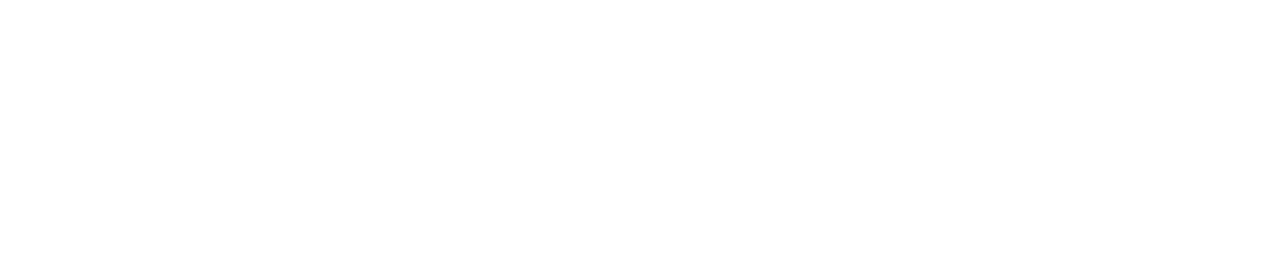
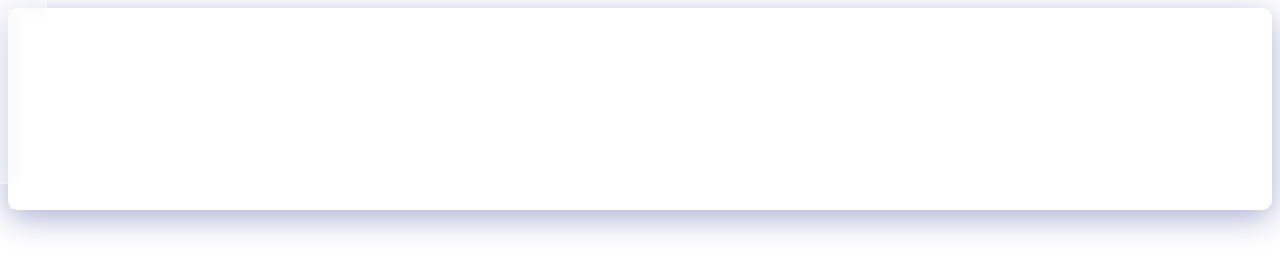
Before and after one commit to ibapps39/ibapps39Life, a plain HTML site: page index.html in a window 1280 px wide. Drawn offline with Linux system fonts and the light colour scheme.

Commit message:
added glass

```diff
--- a/index.html
+++ b/index.html
@@ -5,10 +5,13 @@
     <meta http-equiv="X-UA-Compatible" content="IE=edge">
     <meta name="viewport" content="width=device-width, initial-scale=1.0">
     <title>ibapps39.Life</title>
+    <link rel="stylesheet" href="style.css">
 </head>
 <body>
     <div class="basic">
-        <div class="blur"></div>
+        <div class="blur">
+
+        </div>
       </div>
 </body>
 </html>
--- a/style.css
+++ b/style.css
@@ -15,3 +15,11 @@
   border-radius: 10px;
   border: 1px solid rgba(255,255,255,0.2);
 }
+body {
+  background: rgba( 255, 255, 255, 0.25 );
+  box-shadow: 0 8px 32px 0 rgba( 31, 38, 135, 0.37 );
+  backdrop-filter: blur( 4px );
+  -webkit-backdrop-filter: blur( 4px );
+  border-radius: 10px;
+  border: 1px solid rgba( 255, 255, 255, 0.18 );
+}
```
Lines whose indentation alone changed are shown as unchanged.
